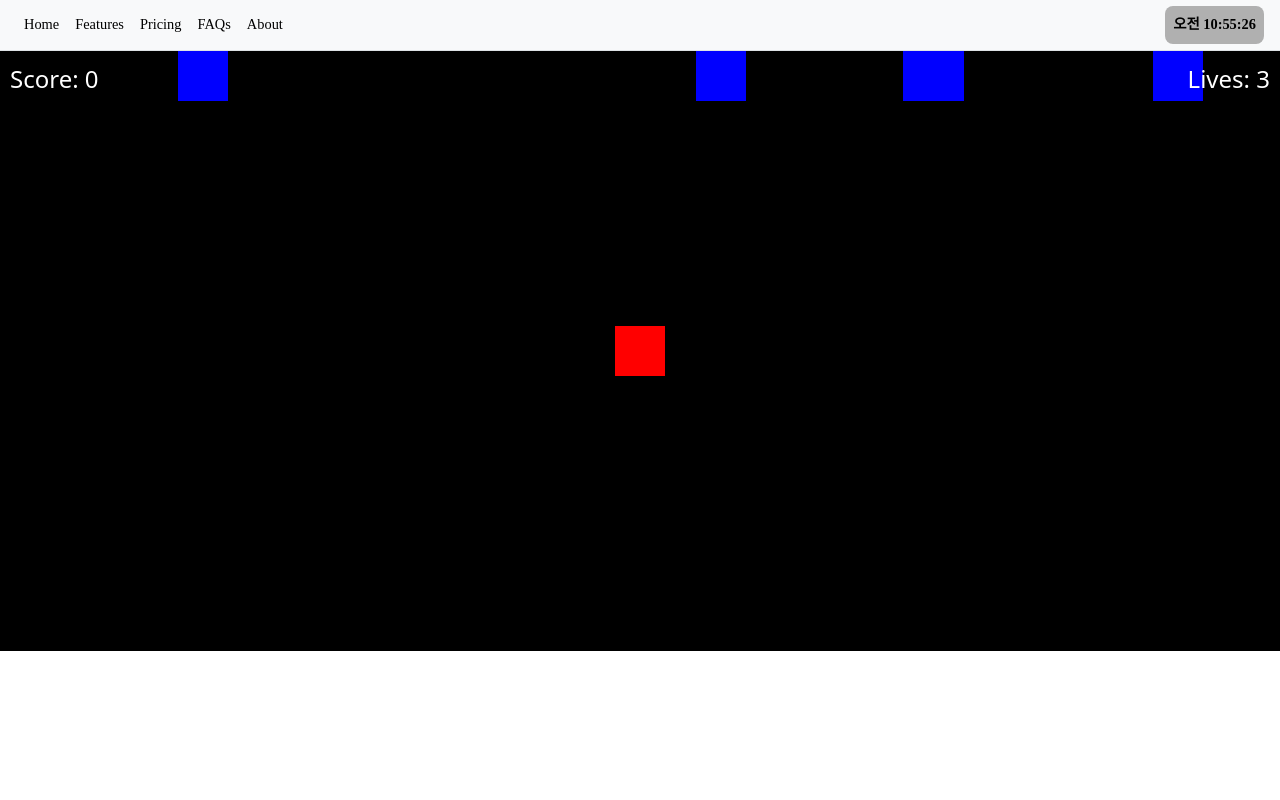
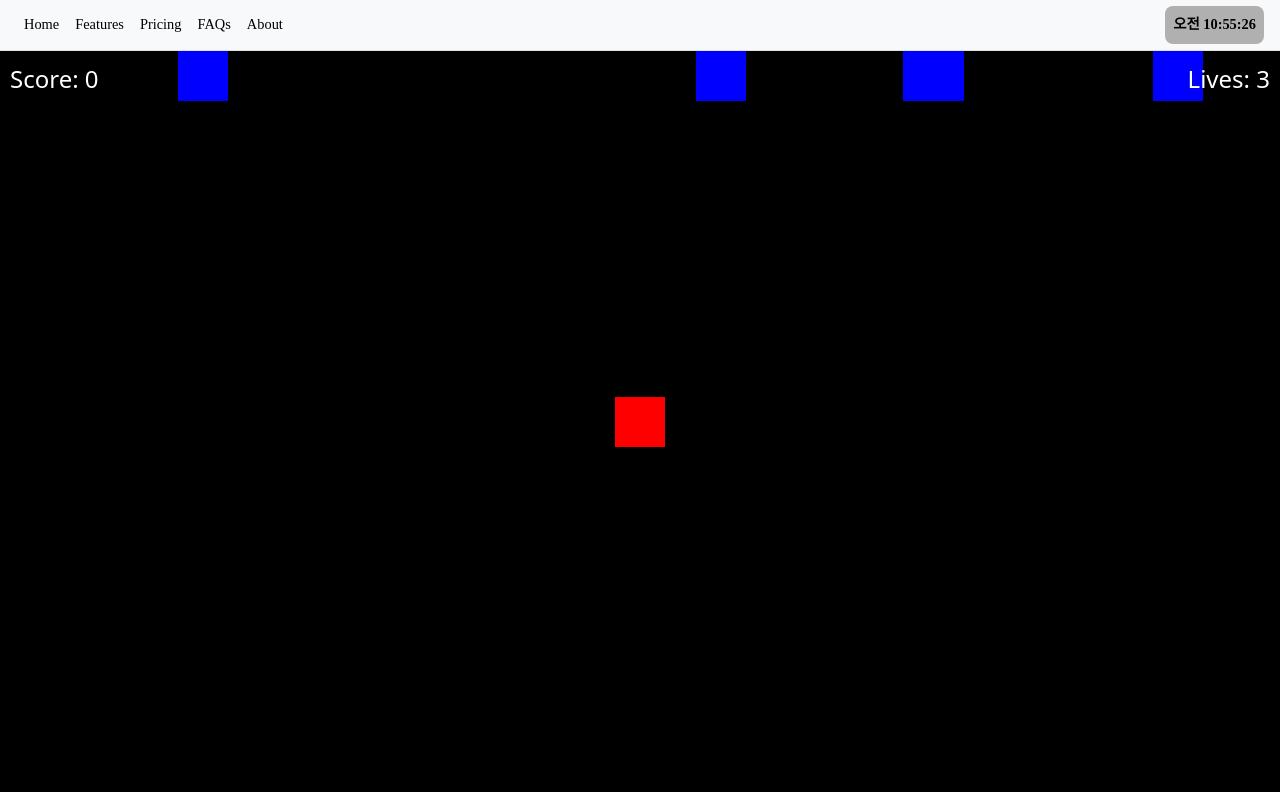
Before and after one commit to hyeonho64/ksh, a Vue app: page /game in a window 1280 px wide. Built offline with nearby package versions, Linux system fonts and the light colour scheme; a web font is replaced by a local one.

Commit message:
게임 수정.

```diff
--- a/src/views/GameView.vue
+++ b/src/views/GameView.vue
@@ -172,8 +172,8 @@ export default {
 <style>
 #game-board {
   position: relative;
-  width: 100%;
-  height: 600px;
+  width: 100vw;
+  height: 92.6vh;
   background-color: #000;
   overflow: hidden;
 }
```
